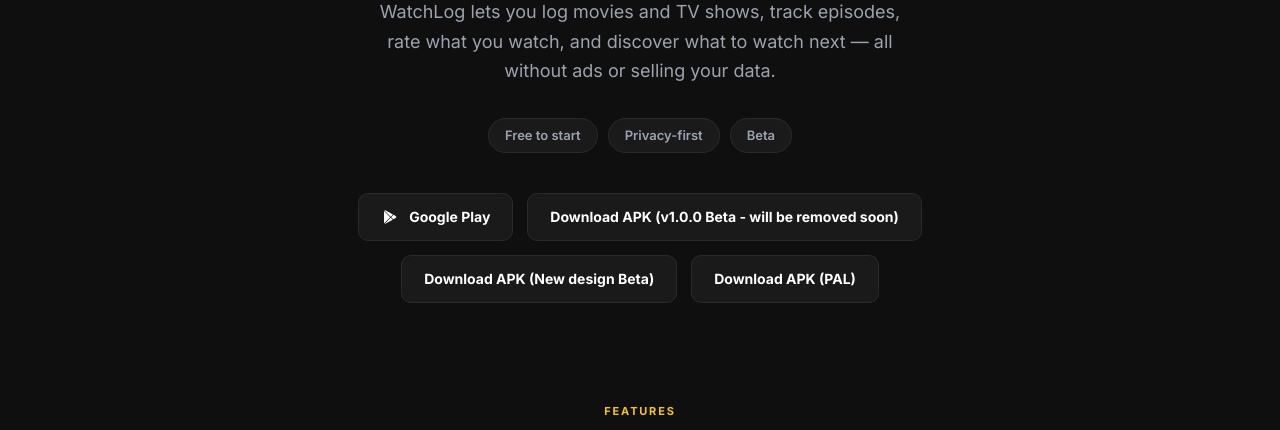
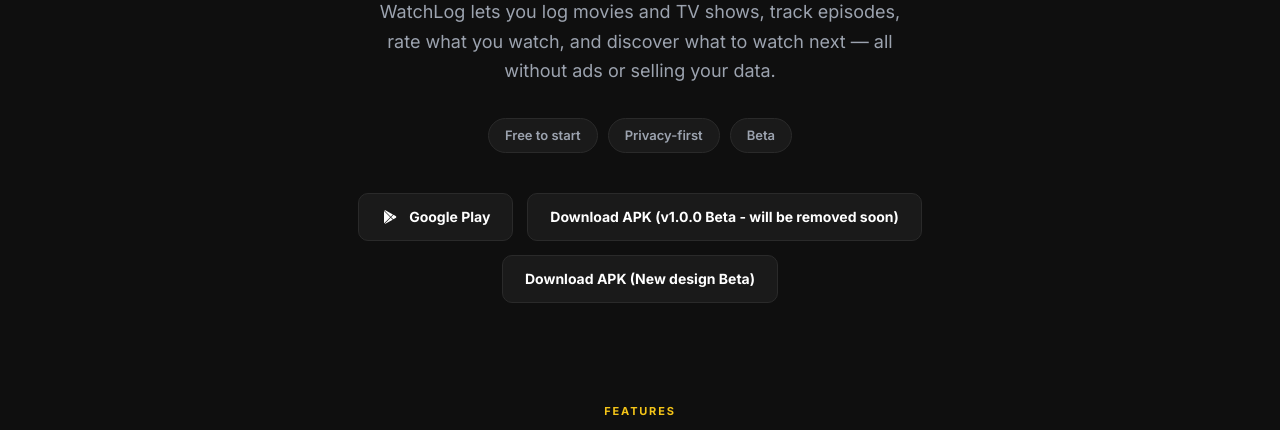
Before and after one commit to chathuraprasanga/watchlog-landing, a plain HTML site: page index.html in a window 1280 px wide. Shown: the part 351-781 px from the top of the page. Drawn offline with Linux system fonts and the light colour scheme.

Commit message:
Remove PAL APK; PAL now lives at pal.xcorpion.xyz
Co-Authored-By: Claude Sonnet 5.5 <noreply@anthropic.com>

```diff
--- a/index.html
+++ b/index.html
@@ -309,9 +309,6 @@
       <a href="assets/apks/watchlog-new-design.apk" class="store-btn store-btn-secondary" download>
         Download APK (New design Beta)
       </a>
-      <a href="assets/apks/pal.apk" class="store-btn store-btn-secondary" download>
-        Download APK (PAL)
-      </a>
     </div>
   </section>
 
```
Also changed, not shown: 1 other file.
